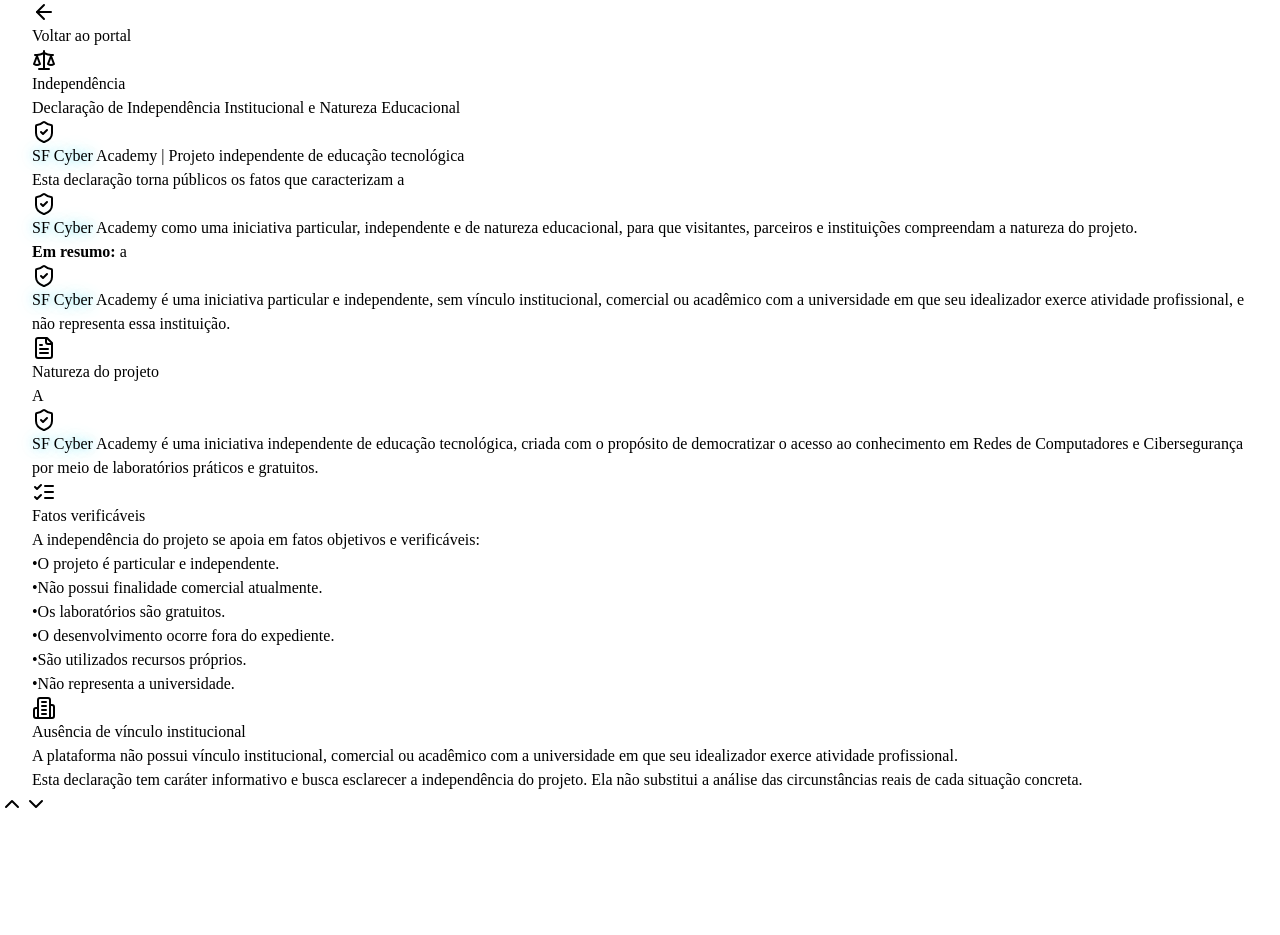
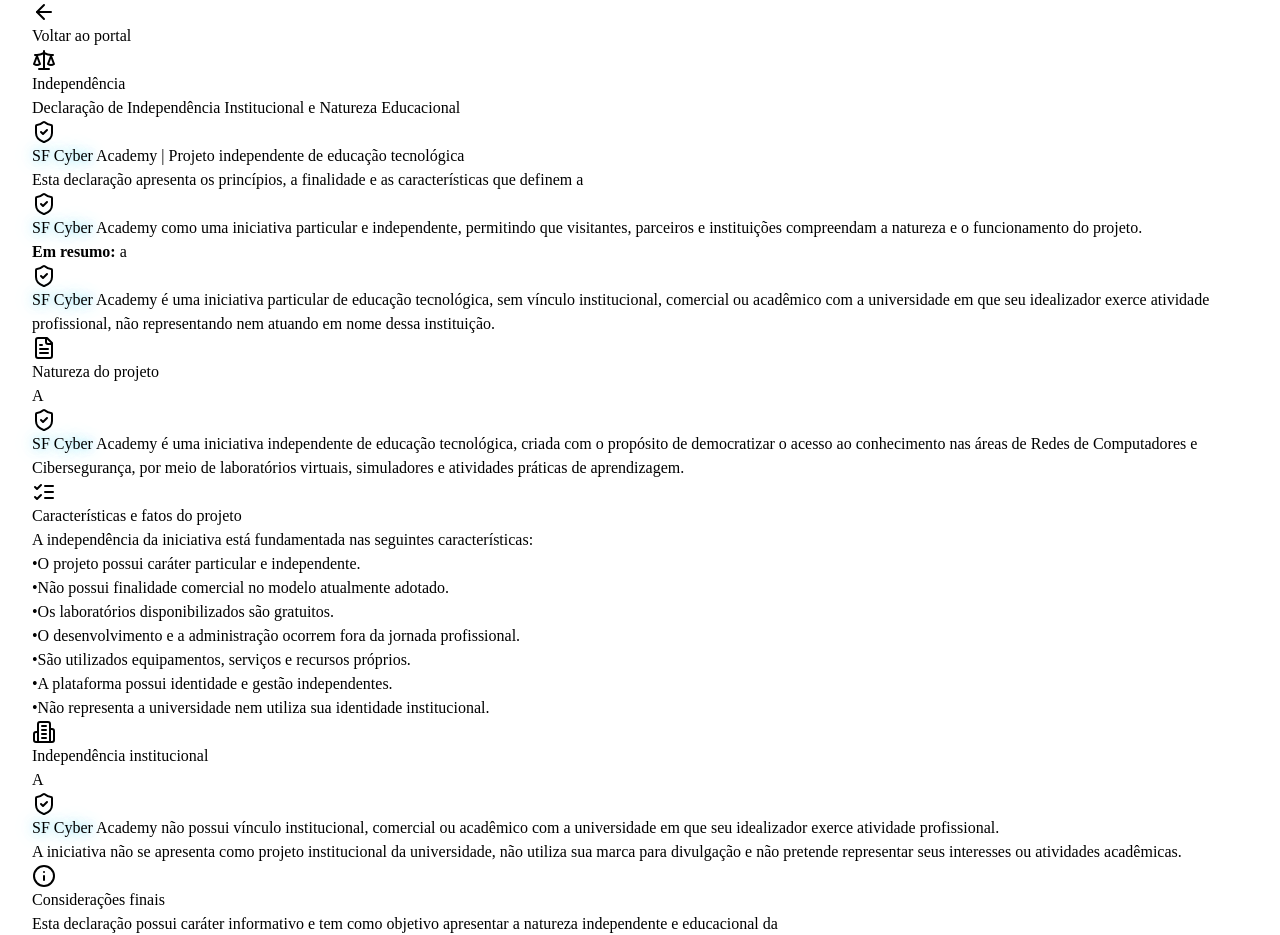
Before and after one commit to sandronsk1977-creator/sf-cyber, a React (Vite) app in the folder client/: page /independencia in a window 1280 px wide. Shown: the top 935 px of the page. Before the commit the page ends 823 px from the top, so only its background shows below. Built offline with nearby package versions, Linux system fonts and the light colour scheme.

Commit message:
Atualiza texto da Declaracao de Independencia Institucional

```diff
--- a/client/src/pages/Independencia.tsx
+++ b/client/src/pages/Independencia.tsx
@@ -1,6 +1,14 @@
 import React from "react";
 import { Link } from "wouter";
-import { ShieldCheck, ArrowLeft, Scale, FileText, ListChecks, Building2 } from "lucide-react";
+import {
+  ShieldCheck,
+  ArrowLeft,
+  Scale,
+  FileText,
+  ListChecks,
+  Building2,
+  Info,
+} from "lucide-react";
 
 const SFCyber = () => (
   <span className="inline-flex items-center gap-1 align-middle text-cyan-400 font-bold animate-logo-text-pulse whitespace-nowrap">
@@ -9,13 +17,14 @@ const SFCyber = () => (
   </span>
 );
 
-const fatos = [
-  "O projeto é particular e independente.",
-  "Não possui finalidade comercial atualmente.",
-  "Os laboratórios são gratuitos.",
-  "O desenvolvimento ocorre fora do expediente.",
-  "São utilizados recursos próprios.",
-  "Não representa a universidade.",
+const caracteristicas = [
+  "O projeto possui caráter particular e independente.",
+  "Não possui finalidade comercial no modelo atualmente adotado.",
+  "Os laboratórios disponibilizados são gratuitos.",
+  "O desenvolvimento e a administração ocorrem fora da jornada profissional.",
+  "São utilizados equipamentos, serviços e recursos próprios.",
+  "A plataforma possui identidade e gestão independentes.",
+  "Não representa a universidade nem utiliza sua identidade institucional.",
 ];
 
 export default function Independencia() {
@@ -43,18 +52,19 @@ export default function Independencia() {
             <SFCyber /> Academy | Projeto independente de educação tecnológica
           </p>
           <p className="text-slate-400 text-base mb-10 leading-relaxed">
-            Esta declaração torna públicos os fatos que caracterizam a{" "}
-            <SFCyber /> Academy como uma iniciativa particular, independente e de natureza
-            educacional, para que visitantes, parceiros e instituições compreendam a natureza do
+            Esta declaração apresenta os princípios, a finalidade e as características que definem
+            a <SFCyber /> Academy como uma iniciativa particular e independente, permitindo que
+            visitantes, parceiros e instituições compreendam a natureza e o funcionamento do
             projeto.
           </p>
 
           <div className="rounded-2xl border border-cyan-500/30 bg-cyan-500/5 px-5 py-4 mb-10">
             <p className="text-sm text-cyan-100 leading-relaxed">
               <strong className="text-cyan-300">Em resumo:</strong> a{" "}
-              <SFCyber /> Academy é uma iniciativa particular e independente, sem vínculo
+              <SFCyber /> Academy é uma iniciativa particular de educação tecnológica, sem vínculo
               institucional, comercial ou acadêmico com a universidade em que seu idealizador
-              exerce atividade profissional, e não representa essa instituição.
+              exerce atividade profissional, não representando nem atuando em nome dessa
+              instituição.
             </p>
           </div>
 
@@ -66,24 +76,25 @@ export default function Independencia() {
               </h2>
               <p className="text-slate-400 text-sm leading-relaxed">
                 A <SFCyber /> Academy é uma iniciativa independente de educação tecnológica,
-                criada com o propósito de democratizar o acesso ao conhecimento em Redes de
-                Computadores e Cibersegurança por meio de laboratórios práticos e gratuitos.
+                criada com o propósito de democratizar o acesso ao conhecimento nas áreas de Redes
+                de Computadores e Cibersegurança, por meio de laboratórios virtuais, simuladores e
+                atividades práticas de aprendizagem.
               </p>
             </section>
 
             <section>
               <h2 className="text-xl font-extrabold text-white mb-3 flex items-center gap-2">
                 <ListChecks className="w-5 h-5 text-cyan-400" />
-                Fatos verificáveis
+                Características e fatos do projeto
               </h2>
               <p className="text-slate-400 text-sm leading-relaxed mb-3">
-                A independência do projeto se apoia em fatos objetivos e verificáveis:
+                A independência da iniciativa está fundamentada nas seguintes características:
               </p>
               <ul className="space-y-2">
-                {fatos.map((fato) => (
-                  <li key={fato} className="flex gap-3 text-sm text-slate-400 leading-relaxed">
+                {caracteristicas.map((item) => (
+                  <li key={item} className="flex gap-3 text-sm text-slate-400 leading-relaxed">
                     <span className="text-cyan-400 mt-0.5">•</span>
-                    <span>{fato}</span>
+                    <span>{item}</span>
                   </li>
                 ))}
               </ul>
@@ -92,21 +103,35 @@ export default function Independencia() {
             <section>
               <h2 className="text-xl font-extrabold text-white mb-3 flex items-center gap-2">
                 <Building2 className="w-5 h-5 text-cyan-400" />
-                Ausência de vínculo institucional
+                Independência institucional
               </h2>
               <p className="text-slate-400 text-sm leading-relaxed">
-                A plataforma não possui vínculo institucional, comercial ou acadêmico com a
-                universidade em que seu idealizador exerce atividade profissional.
+                A <SFCyber /> Academy não possui vínculo institucional, comercial ou acadêmico com
+                a universidade em que seu idealizador exerce atividade profissional.
+              </p>
+              <p className="mt-3 text-slate-400 text-sm leading-relaxed">
+                A iniciativa não se apresenta como projeto institucional da universidade, não
+                utiliza sua marca para divulgação e não pretende representar seus interesses ou
+                atividades acadêmicas.
               </p>
             </section>
-          </div>
 
-          <div className="mt-12 pt-8 border-t border-slate-800">
-            <p className="text-xs text-slate-500 leading-relaxed">
-              Esta declaração tem caráter informativo e busca esclarecer a independência do
-              projeto. Ela não substitui a análise das circunstâncias reais de cada situação
-              concreta.
-            </p>
+            <section>
+              <h2 className="text-xl font-extrabold text-white mb-3 flex items-center gap-2">
+                <Info className="w-5 h-5 text-cyan-400" />
+                Considerações finais
+              </h2>
+              <p className="text-slate-400 text-sm leading-relaxed">
+                Esta declaração possui caráter informativo e tem como objetivo apresentar a
+                natureza independente e educacional da <SFCyber /> Academy.
+              </p>
+              <p className="mt-3 text-slate-400 text-sm leading-relaxed">
+                As informações aqui apresentadas correspondem às características do projeto no
+                momento de sua publicação. Eventuais questões jurídicas devem ser analisadas
+                considerando as circunstâncias concretas, os contratos aplicáveis e a legislação
+                vigente.
+              </p>
+            </section>
           </div>
         </div>
       </main>
```
